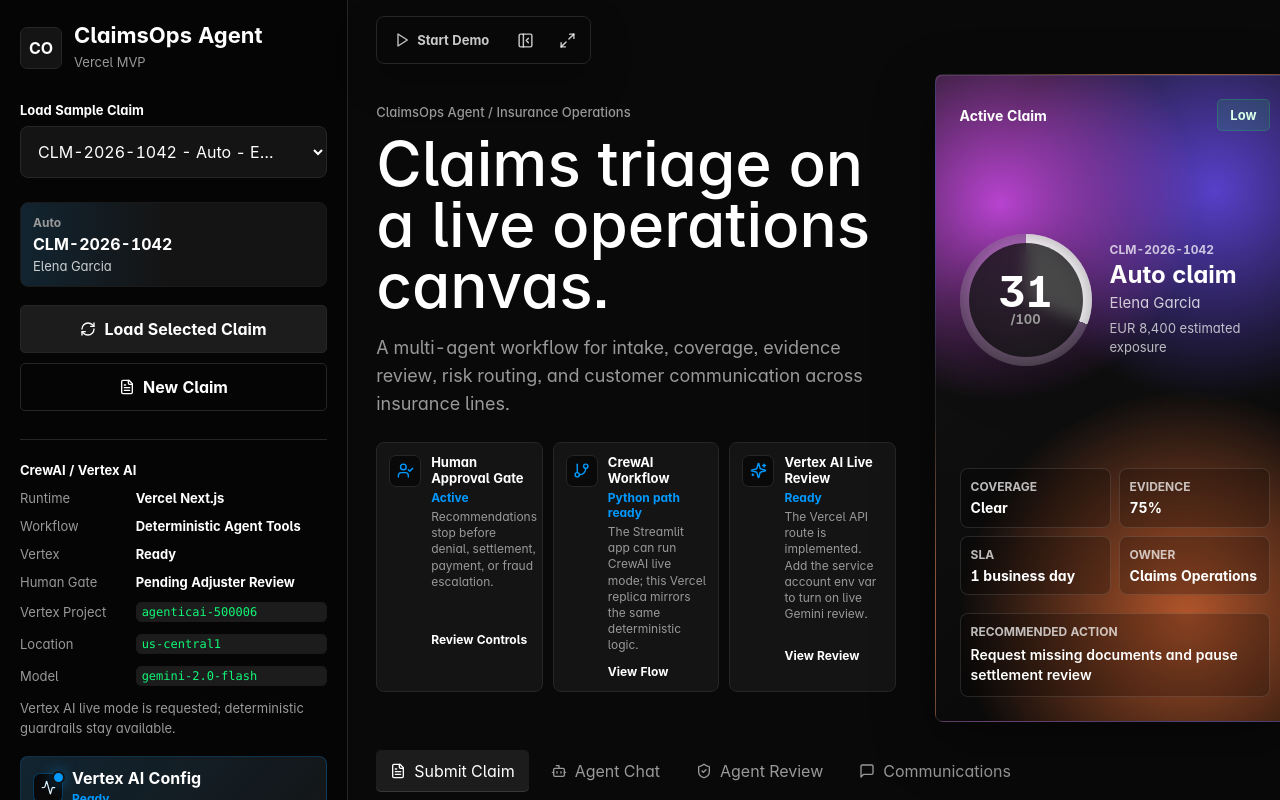
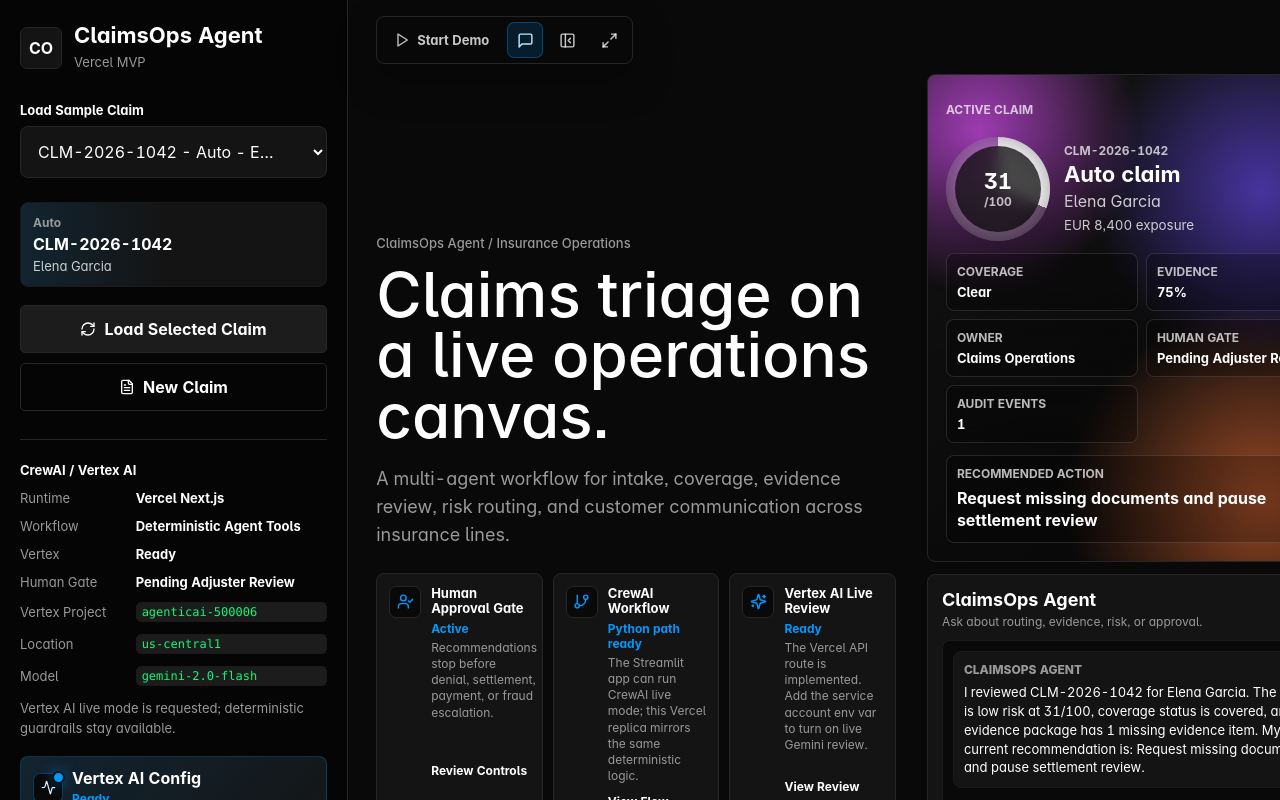
Before and after one commit to lukatcheishvili/claimsops-agent, a Next.js app: page / in a window 1280 px wide. Shown: the top 800 px of the page. Built offline with nearby package versions, Linux system fonts and the light colour scheme.

Commit message:
Move chat into hero rail

```diff
--- a/src/app/globals.css
+++ b/src/app/globals.css
@@ -478,10 +478,14 @@
 
 .hero {
   display: grid;
-  grid-template-columns: minmax(520px, 1.25fr) minmax(360px, 0.75fr);
-  gap: clamp(24px, 3vw, 56px);
+  grid-template-columns: minmax(520px, 1fr) minmax(430px, 0.62fr);
+  gap: clamp(22px, 2.4vw, 44px);
   align-items: stretch;
   margin: 0 0 28px;
+}
+
+.hero.chat-rail-hidden {
+  grid-template-columns: minmax(0, 1fr);
 }
 
 .hero-copy {
@@ -769,6 +773,165 @@
   color: var(--co-ink);
   font-size: 14px;
   font-weight: 620;
+}
+
+.agent-chat-rail {
+  min-width: 0;
+  display: grid;
+  grid-template-rows: auto minmax(0, 1fr);
+  gap: 12px;
+  align-self: stretch;
+}
+
+.rail-claim-summary,
+.rail-chat-panel {
+  min-width: 0;
+  border: 1px solid var(--co-hairline);
+  border-radius: 8px;
+  background: var(--co-surface-1);
+}
+
+.rail-claim-summary {
+  position: relative;
+  overflow: hidden;
+  display: grid;
+  gap: 12px;
+  padding: 18px;
+  background:
+    radial-gradient(circle at 12% 12%, rgba(212, 77, 240, 0.82), transparent 28%),
+    radial-gradient(circle at 78% 24%, rgba(106, 76, 245, 0.72), transparent 34%),
+    radial-gradient(circle at 78% 88%, rgba(255, 122, 61, 0.82), transparent 36%),
+    linear-gradient(135deg, #151515 0%, #090909 100%);
+}
+
+.rail-claim-summary::after {
+  position: absolute;
+  inset: 0;
+  content: "";
+  background: linear-gradient(180deg, rgba(0, 0, 0, 0.06), rgba(0, 0, 0, 0.32));
+  pointer-events: none;
+}
+
+.rail-claim-summary > * {
+  position: relative;
+  z-index: 1;
+}
+
+.rail-topline {
+  display: flex;
+  align-items: center;
+  justify-content: space-between;
+  gap: 10px;
+}
+
+.rail-topline > span,
+.rail-main span,
+.rail-kpis dt,
+.rail-action span {
+  color: rgba(255, 255, 255, 0.72);
+  font-size: 12px;
+  font-weight: 720;
+  text-transform: uppercase;
+}
+
+.rail-main {
+  display: grid;
+  grid-template-columns: 104px minmax(0, 1fr);
+  gap: 14px;
+  align-items: center;
+}
+
+.rail-score {
+  width: 104px;
+  height: 104px;
+}
+
+.rail-score strong {
+  font-size: 34px;
+}
+
+.rail-main div:last-child {
+  display: grid;
+  gap: 4px;
+  min-width: 0;
+}
+
+.rail-main strong {
+  color: var(--co-ink);
+  font-size: 22px;
+  line-height: 1.1;
+}
+
+.rail-main p,
+.rail-main small,
+.rail-action p {
+  margin: 0;
+  color: var(--co-body);
+  line-height: 1.4;
+}
+
+.rail-kpis {
+  display: grid;
+  grid-template-columns: repeat(2, minmax(0, 1fr));
+  gap: 8px;
+  margin: 0;
+}
+
+.rail-kpis div,
+.rail-action {
+  min-width: 0;
+  padding: 10px;
+  border: 1px solid rgba(255, 255, 255, 0.12);
+  border-radius: 8px;
+  background: rgba(0, 0, 0, 0.22);
+  backdrop-filter: blur(10px);
+}
+
+.rail-kpis dd {
+  margin: 5px 0 0;
+  color: var(--co-ink);
+  font-size: 13px;
+  font-weight: 720;
+  overflow: hidden;
+  text-overflow: ellipsis;
+  white-space: nowrap;
+}
+
+.rail-action {
+  display: grid;
+  gap: 6px;
+}
+
+.rail-action p {
+  color: var(--co-ink);
+  font-weight: 650;
+}
+
+.rail-chat-panel {
+  display: grid;
+  grid-template-rows: auto minmax(168px, 1fr) auto auto;
+  gap: 10px;
+  padding: 14px;
+}
+
+.rail-chat-header {
+  display: flex;
+  align-items: flex-start;
+  justify-content: space-between;
+  gap: 10px;
+}
+
+.rail-chat-header h3 {
+  margin: 0 0 4px;
+  color: var(--co-ink);
+  font-size: 18px;
+}
+
+.rail-chat-header p {
+  margin: 0;
+  color: var(--co-muted);
+  font-size: 12px;
+  line-height: 1.35;
 }
 
 .tabs {
@@ -1323,6 +1486,13 @@
   background: var(--co-canvas);
 }
 
+.rail-messages {
+  min-height: 168px;
+  max-height: 244px;
+  gap: 9px;
+  padding: 10px;
+}
+
 .chat-message {
   display: grid;
   gap: 6px;
@@ -1356,6 +1526,16 @@
   line-height: 1.55;
 }
 
+.rail-messages .chat-message {
+  max-width: 100%;
+  padding: 10px;
+}
+
+.rail-messages .chat-message p {
+  font-size: 13px;
+  line-height: 1.45;
+}
+
 .chat-input-row {
   display: grid;
   grid-template-columns: minmax(0, 1fr) 118px;
@@ -1364,6 +1544,15 @@
 
 .chat-input-row input {
   margin: 0;
+}
+
+.rail-input {
+  grid-template-columns: minmax(0, 1fr) 48px;
+}
+
+.rail-input .button {
+  min-height: 44px;
+  padding: 10px;
 }
 
 .agent-context-panel {
@@ -1381,6 +1570,18 @@
   justify-content: flex-start;
   min-height: 42px;
   text-align: left;
+}
+
+.rail-prompts {
+  grid-template-columns: repeat(2, minmax(0, 1fr));
+  gap: 8px;
+  margin-top: 0;
+}
+
+.rail-prompts .button {
+  min-height: 38px;
+  padding: 8px 10px;
+  font-size: 12px;
 }
 
 .reason-card {
@@ -2281,6 +2482,14 @@
     grid-template-columns: 1fr;
   }
 
+  .agent-chat-rail {
+    grid-template-rows: auto;
+  }
+
+  .rail-chat-panel {
+    min-height: 420px;
+  }
+
   .spotlight {
     min-height: 340px;
   }
@@ -2365,6 +2574,26 @@
 
   .spotlight {
     padding: 18px;
+  }
+
+  .rail-claim-summary,
+  .rail-chat-panel {
+    padding: 14px;
+  }
+
+  .rail-main,
+  .rail-kpis,
+  .rail-prompts {
+    grid-template-columns: 1fr;
+  }
+
+  .rail-score {
+    width: 108px;
+    height: 108px;
+  }
+
+  .rail-messages {
+    max-height: 320px;
   }
 
   .spotlight-main {
--- a/src/components/ClaimsOpsApp.jsx
+++ b/src/components/ClaimsOpsApp.jsx
@@ -4,7 +4,6 @@
 import {
   Activity,
   AlertTriangle,
-  Bot,
   CheckCircle2,
   ClipboardCheck,
   ClipboardList,
@@ -61,7 +60,6 @@
 
 const tabs = [
   { id: "submit", label: "Submit Claim", icon: FileText },
-  { id: "agent", label: "Agent Chat", icon: Bot },
   { id: "review", label: "Agent Review", icon: ShieldCheck },
   { id: "communications", label: "Communications", icon: MessageSquare },
   { id: "dashboard", label: "Operations Dashboard", icon: LayoutDashboard },
@@ -77,9 +75,9 @@
     body: "Start with a sample claim or enter a new claim. The intake form controls the facts every agent will use."
   },
   {
-    tab: "agent",
+    tab: "submit",
     title: "Ask The ClaimsOps Agent",
-    body: "Use the chat to ask why the route was chosen, what evidence is missing, or whether the claim can move forward."
+    body: "Use the right-side chat rail to ask why the route was chosen, what evidence is missing, or whether the claim can move forward."
   },
   {
     tab: "review",
@@ -150,6 +148,7 @@
   const [vertexState, setVertexState] = useState(initialVertexState);
   const [vertexConfig, setVertexConfig] = useState(initialVertexConfig);
   const [sidebarOpen, setSidebarOpen] = useState(true);
+  const [chatRailOpen, setChatRailOpen] = useState(true);
   const [isFullscreen, setIsFullscreen] = useState(false);
   const [demoActive, setDemoActive] = useState(false);
   const [demoStepIndex, setDemoStepIndex] = useState(0);
@@ -469,6 +468,16 @@
           <button
             type="button"
             className="icon-button"
+            aria-label={chatRailOpen ? "Hide agent chat" : "Show agent chat"}
+            title={chatRailOpen ? "Hide agent chat" : "Show agent chat"}
+            aria-pressed={chatRailOpen}
+            onClick={() => setChatRailOpen((current) => !current)}
+          >
+            <MessageSquare aria-hidden="true" size={17} />
+          </button>
+          <button
+            type="button"
+            className="icon-button"
             aria-label={sidebarOpen ? "Hide controls panel" : "Show controls panel"}
             title={sidebarOpen ? "Hide controls panel" : "Show controls panel"}
             aria-pressed={!sidebarOpen}
@@ -497,22 +506,21 @@
             onEnd={stopGuidedDemo}
           />
         )}
-        <Hero analysis={analysis} setActiveTab={setActiveTab} vertexState={vertexState} />
+        <Hero
+          analysis={analysis}
+          setActiveTab={setActiveTab}
+          vertexState={vertexState}
+          approvalState={approvalState}
+          approvalLog={approvalLog}
+          messages={chatMessages}
+          onSend={sendAgentMessage}
+          chatRailOpen={chatRailOpen}
+        />
         <Tabs activeTab={activeTab} setActiveTab={setActiveTab} />
 
         <section className="tab-panel" aria-live="polite">
           {activeTab === "submit" && (
             <SubmitClaimForm draft={draft} setDraft={setDraft} runWorkflow={runWorkflow} />
-          )}
-          {activeTab === "agent" && (
-            <AgentChat
-              analysis={analysis}
-              approvalState={approvalState}
-              vertexState={vertexState}
-              approvalLog={approvalLog}
-              messages={chatMessages}
-              onSend={sendAgentMessage}
-            />
           )}
           {activeTab === "review" && (
             <AgentReview
@@ -664,13 +672,9 @@
   );
 }
 
-function Hero({ analysis, setActiveTab, vertexState }) {
-  const { claim, coverage, evidence, risk, recommendation } = analysis;
-  const evidencePercent = Math.round(evidence.completion * 100);
-  const scoreAngle = `${risk.score * 3.6}deg`;
-
-  return (
-    <header className="hero">
+function Hero({ analysis, setActiveTab, vertexState, approvalState, approvalLog, messages, onSend, chatRailOpen }) {
+  return (
+    <header className={`hero ${chatRailOpen ? "" : "chat-rail-hidden"}`}>
       <div className="hero-copy">
         <p className="eyebrow">ClaimsOps Agent / Insurance Operations</p>
         <h2>Claims triage on a live operations canvas.</h2>
@@ -680,49 +684,16 @@
         </p>
         <CapabilityStrip setActiveTab={setActiveTab} vertexState={vertexState} />
       </div>
-      <div className="spotlight" aria-label="Active claim summary">
-        <div className="spotlight-top">
-          <span className="spotlight-label">Active Claim</span>
-          <SeverityPill severity={risk.severity} />
-        </div>
-
-        <div className="spotlight-main">
-          <div className="spotlight-score" style={{ "--score-angle": scoreAngle }}>
-            <strong>{risk.score}</strong>
-            <span>/100</span>
-          </div>
-          <div className="spotlight-claim">
-            <span>{claim.claim_id}</span>
-            <strong>{claim.insurance_type} claim</strong>
-            <p>{claim.customer_name}</p>
-            <small>EUR {numberFormat(claim.claim_amount)} estimated exposure</small>
-          </div>
-        </div>
-
-        <div className="spotlight-kpis">
-          <div>
-            <span>Coverage</span>
-            <strong>{coverage.covered ? "Clear" : "Review"}</strong>
-          </div>
-          <div>
-            <span>Evidence</span>
-            <strong>{evidencePercent}%</strong>
-          </div>
-          <div>
-            <span>SLA</span>
-            <strong>{recommendation.sla}</strong>
-          </div>
-          <div>
-            <span>Owner</span>
-            <strong>{recommendation.owner}</strong>
-          </div>
-        </div>
-
-        <div className="spotlight-action">
-          <span>Recommended Action</span>
-          <p>{recommendation.action}</p>
-        </div>
-      </div>
+      {chatRailOpen && (
+        <AgentChatRail
+          analysis={analysis}
+          approvalState={approvalState}
+          vertexState={vertexState}
+          approvalLog={approvalLog}
+          messages={messages}
+          onSend={onSend}
+        />
+      )}
     </header>
   );
 }
@@ -997,14 +968,16 @@
   );
 }
 
-function AgentChat({ analysis, approvalState, vertexState, approvalLog, messages, onSend }) {
+function AgentChatRail({ analysis, approvalState, vertexState, approvalLog, messages, onSend }) {
   const [draft, setDraft] = useState("");
+  const { claim, coverage, evidence, risk, recommendation } = analysis;
+  const evidencePercent = Math.round(evidence.completion * 100);
+  const scoreAngle = `${risk.score * 3.6}deg`;
   const prompts = [
     "What should happen next?",
     "Why is this the risk score?",
     "What evidence is missing?",
-    "Can this be approved automatically?",
-    "Explain the architecture"
+    "Can this be approved automatically?"
   ];
 
   function submitMessage(event) {
@@ -1014,16 +987,49 @@
   }
 
   return (
-    <div className="chat-layout">
-      <section className="panel chat-panel">
-        <div className="panel-heading">
+    <aside className="agent-chat-rail" aria-label="ClaimsOps Agent chat">
+      <div className="rail-claim-summary">
+        <div className="rail-topline">
+          <span>Active Claim</span>
+          <SeverityPill severity={risk.severity} />
+        </div>
+
+        <div className="rail-main">
+          <div className="spotlight-score rail-score" style={{ "--score-angle": scoreAngle }}>
+            <strong>{risk.score}</strong>
+            <span>/100</span>
+          </div>
           <div>
-            <h3>ClaimsOps Agent Chat</h3>
-            <p>Ask about the active claim, routing logic, missing evidence, safety gates, or architecture.</p>
+            <span>{claim.claim_id}</span>
+            <strong>{claim.insurance_type} claim</strong>
+            <p>{claim.customer_name}</p>
+            <small>EUR {numberFormat(claim.claim_amount)} exposure</small>
           </div>
-          <span className="runtime-badge">{vertexState.enabled ? "Vertex Assisted" : "Deterministic"}</span>
-        </div>
-        <div className="chat-messages" aria-live="polite">
+        </div>
+
+        <dl className="rail-kpis">
+          <div><dt>Coverage</dt><dd>{coverage.covered ? "Clear" : "Review"}</dd></div>
+          <div><dt>Evidence</dt><dd>{evidencePercent}%</dd></div>
+          <div><dt>Owner</dt><dd>{recommendation.owner}</dd></div>
+          <div><dt>Human Gate</dt><dd>{approvalState}</dd></div>
+          <div><dt>Audit Events</dt><dd>{approvalLog.length}</dd></div>
+        </dl>
+
+        <div className="rail-action">
+          <span>Recommended Action</span>
+          <p>{recommendation.action}</p>
+        </div>
+      </div>
+
+      <section className="rail-chat-panel">
+        <div className="rail-chat-header">
+          <div>
+            <h3>ClaimsOps Agent</h3>
+            <p>Ask about routing, evidence, risk, or approval.</p>
+          </div>
+          <span className="runtime-badge">{vertexState.enabled ? "Vertex" : "Tools"}</span>
+        </div>
+        <div className="chat-messages rail-messages" aria-live="polite">
           {messages.map((message) => (
             <article className={`chat-message ${message.role}`} key={message.id}>
               <span>{message.role === "assistant" ? "ClaimsOps Agent" : "You"}</span>
@@ -1031,39 +1037,26 @@
             </article>
           ))}
         </div>
-        <form className="chat-input-row" onSubmit={submitMessage}>
-          <input
-            value={draft}
-            onChange={(event) => setDraft(event.target.value)}
-            placeholder="Ask the agent about this claim..."
-            aria-label="Ask the ClaimsOps Agent"
-          />
-          <button type="submit" className="button primary">
-            <Send aria-hidden="true" size={16} />
-            Send
-          </button>
-        </form>
-      </section>
-
-      <aside className="panel agent-context-panel">
-        <h3>Agent Context</h3>
-        <dl className="detail-list compact">
-          <div><dt>Claim</dt><dd>{analysis.claim.claim_id}</dd></div>
-          <div><dt>Risk</dt><dd>{analysis.risk.score}/100, {analysis.risk.severity}</dd></div>
-          <div><dt>Evidence</dt><dd>{analysis.evidence.missing.length ? `${analysis.evidence.missing.length} missing` : "Complete"}</dd></div>
-          <div><dt>Route</dt><dd>{analysis.recommendation.owner}</dd></div>
-          <div><dt>Human Gate</dt><dd>{approvalState}</dd></div>
-          <div><dt>Audit Events</dt><dd>{approvalLog.length}</dd></div>
-        </dl>
-        <div className="prompt-grid">
+        <div className="prompt-grid rail-prompts">
           {prompts.map((prompt) => (
             <button type="button" className="button ghost" key={prompt} onClick={() => onSend(prompt)}>
               {prompt}
             </button>
           ))}
         </div>
-      </aside>
-    </div>
+        <form className="chat-input-row rail-input" onSubmit={submitMessage}>
+          <input
+            value={draft}
+            onChange={(event) => setDraft(event.target.value)}
+            placeholder="Ask the agent..."
+            aria-label="Ask the ClaimsOps Agent"
+          />
+          <button type="submit" className="button primary" aria-label="Send chat message">
+            <Send aria-hidden="true" size={16} />
+          </button>
+        </form>
+      </section>
+    </aside>
   );
 }
 
```
Also changed, not shown: 2 other files (tests, documents, lock files or other folders).
